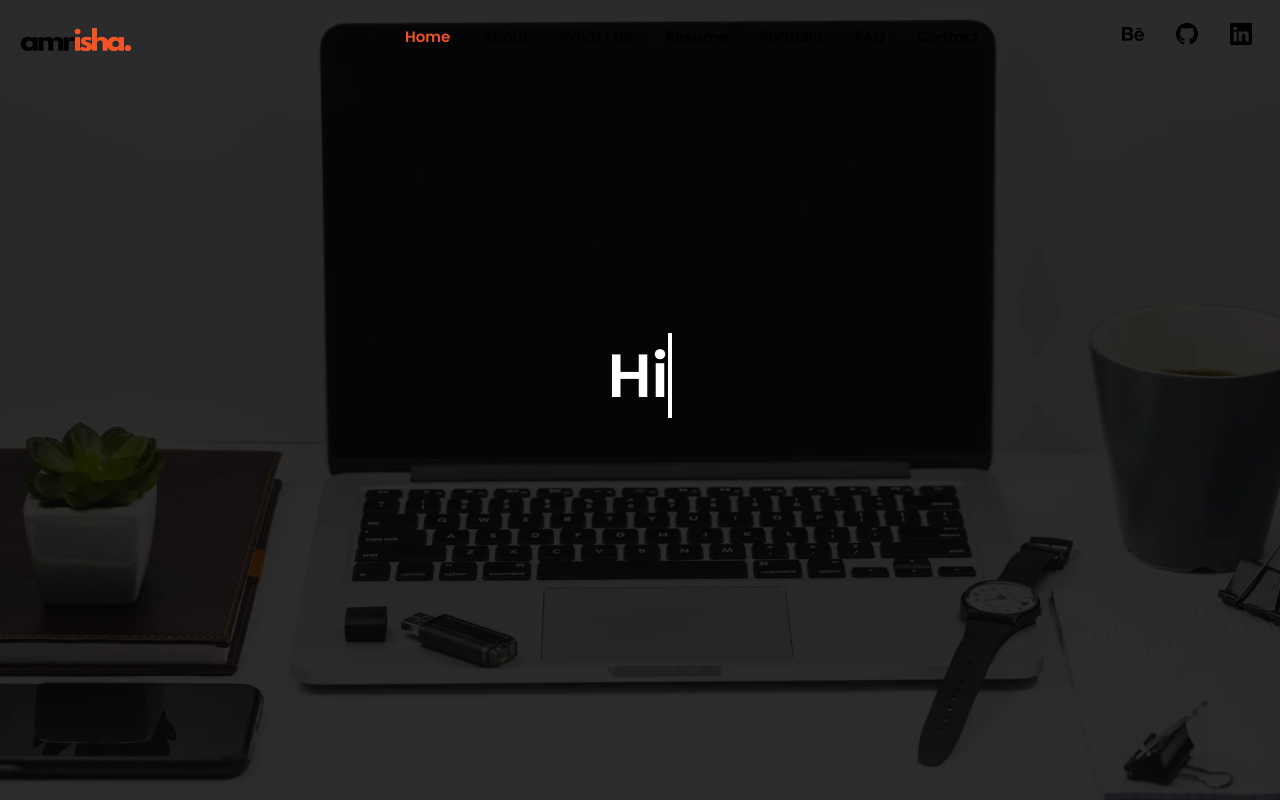
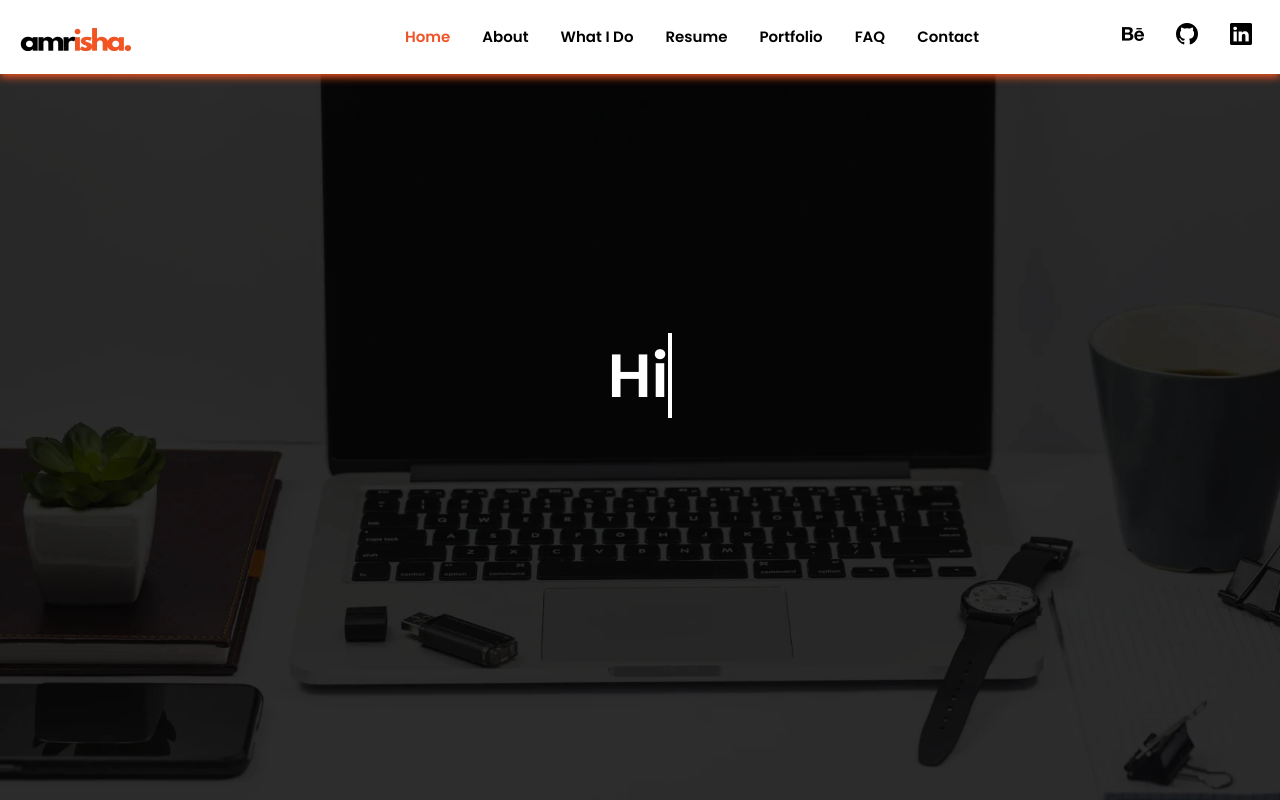
Before and after one commit to AmrishaPati/MY-PORTFOLIO, a plain HTML site: page index.html in a window 1280 px wide. Shown: the top 800 px of the page. Drawn offline with nearby package versions, Linux system fonts and the light colour scheme.

Commit message:
Update main.css

```diff
--- a/main.css
+++ b/main.css
@@ -176,6 +176,10 @@ h1 a.typewrite {
     text-decoration: none;
     font-size: 61px;
     font-weight: 600;
+}
+nav.navbar.navbar-expand-lg.navbar-dark.fixed-top.fixed-top.my-nav {
+    background-color: #fff;
+    box-shadow: #f45422 0px 3px 8px;
 }
 .hero-content {
   width: 75%;
```
